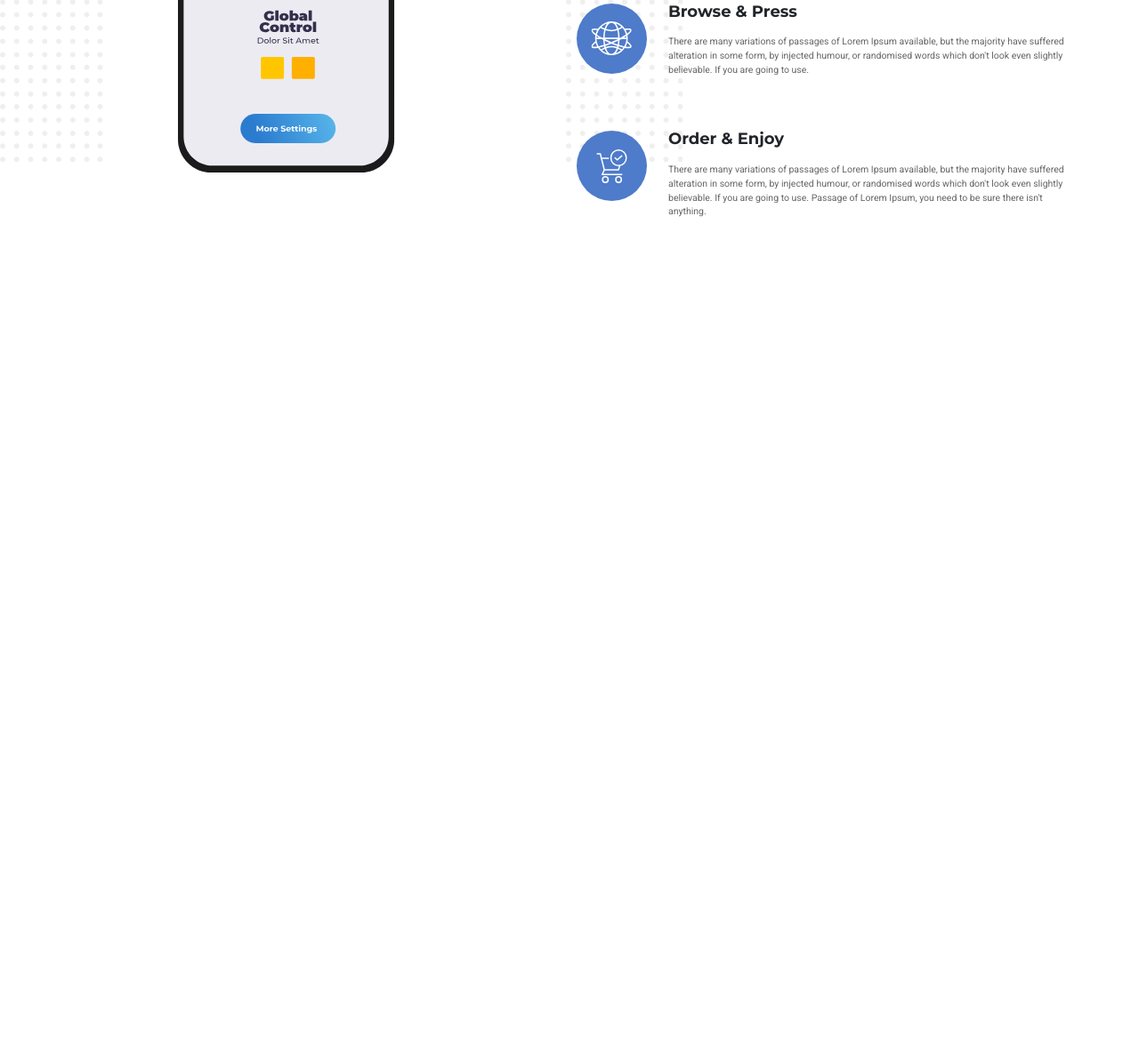
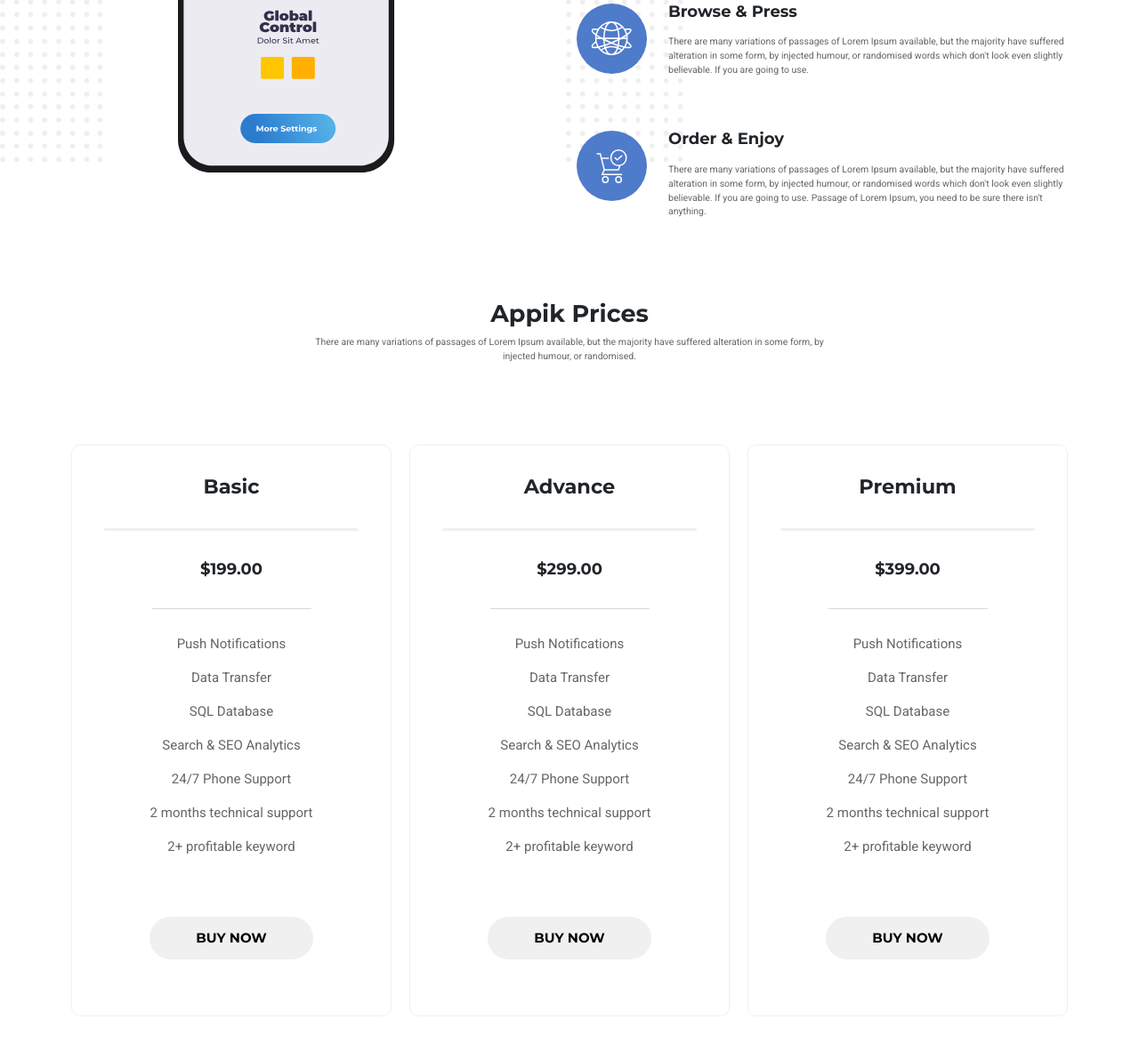
Before and after one commit to Nayeem-XTREME/appik, a Gatsby site: page / in a window 1280 px wide. Shown: the part 1882-3064 px from the top of the page at 89% size. Before the commit the page ends 2219 px from the top, so only its background shows below. Built offline with nearby package versions, Linux system fonts and the light colour scheme; Gatsby itself is replaced by a stand-in of ours.

Commit message:
Migrating to Styled-System (Pricing DONE)

```diff
--- a/src/components/custom/Pricing.js
+++ b/src/components/custom/Pricing.js
@@ -1,6 +1,7 @@
 import React from 'react'
 import styled from 'styled-components'
-import { H2, H3, H4, H5, P, Wrapper, Title, Button } from '../../styles/GlobalStyles'
+import { Box, Flex, Text } from "../../components"
+import { Wrapper, Title, Button } from '../../styles/GlobalStyles'
 import theme from '../../styles/theme'
 
 import { prices } from '../../data/prices'
@@ -9,43 +10,41 @@ export default function Pricing() {
     return (
         <Wrapper>
             <Title>
-                <H2>Appik Prices</H2>
-                <P>There are many variations of passages of Lorem Ipsum available, but the majority have suffered alteration in some form, by injected humour, or randomised.</P>
+                <Text variant="h2">Appik Prices</Text>
+                <Text variant="p">There are many variations of passages of Lorem Ipsum available, but the majority have suffered alteration in some form, by injected humour, or randomised.</Text>
             </Title>
 
-            <div className="row">
-
-                { prices.map( (x, i) => {
+            <Flex flexWrap="wrap">
+                { prices.map( (item, index) => {
                     return (
-                        <div className="col-4" key={i}>
-                            <Card className="card">
+                        <Box width={1/3} key={index} px={10}>
+                            <Card>
                                 <MainTitle>
-                                    <H3>{x.title}</H3>
+                                    <Text variant="h3">{item.title}</Text>
                                 </MainTitle>
 
                                 <SubTitle>
-                                    <H4>{x.price}</H4>
+                                    <Text variant="h4">{item.price}</Text>
                                 </SubTitle>
 
                                 <Ul>
-                                    { x.features.map( (feature, index) => (
-                                        <li key={index}>
-                                            <H5 style={{ fontFamily: `"Roboto", sans-serif`, fontWeight: "400", color: "#666666", lineHeight: "40px" }}>
+                                    { item.features.map( (feature, ind) => (
+                                        <li key={ind}>
+                                            <Text variant="h5" style={{ fontFamily: `"Roboto", sans-serif`, fontWeight: "400", color: "#666666", lineHeight: "30px" }}>
                                                 {feature}
-                                            </H5>
+                                            </Text>
                                         </li>
                                     ) ) }
                                 </Ul>
 
-                                <Button style={{ marginBottom: "83px", marginLeft: "auto", marginRight: "auto" }}>
-                                    <H5>BUY NOW</H5>
+                                <Button style={{ display: 'inline-block', marginBottom: "62.25px", marginRight: "auto", marginLeft: "auto" }}>
+                                    <Text variant="h5">BUY NOW</Text>
                                 </Button>
                             </Card>
-                        </div>
+                        </Box>
                     )
                 } ) }
-
-            </div>
+            </Flex>
         </Wrapper>
     )
 }
@@ -53,44 +52,46 @@ export default function Pricing() {
 const Card = styled.div`
     border: 1px solid ${theme.colors.lightGray};
     border-radius: 10px;
+    padding: auto 10px;
+
+    display: flex;
+    flex-direction: column;
 `
 
 const MainTitle = styled.div`
     text-align: center;
-    margin-top: 44px;
-    padding: 0 72px;
+    margin-top: 33px;
 
     :after {
         content: "";
         display: block;
-        width: 100%;
-        height: 4px;
+        width: 80%;
+        height: 3px;
+        padding: 0 54px;
         background-color: ${theme.colors.lightGray};
         border-radius: 10px;
-        margin: 44px auto 0 auto;
+        margin: 33px auto 0 auto;
     }
 `
 
 const SubTitle = styled.div`
     text-align: center;
-    margin-top: 44px;
-    padding: 0 135px;
+    margin-top: 33px;
 
     :after {
         content: "";
         display: block;
-        width: 100%;
-        height: 1px;
+        width: 50%;
+        height: 0.75px;
         background-color: ${theme.colors.veryLightGray};
         border-radius: 10px;
-        margin: 44px auto 0 auto;
+        margin: 33px auto 0 auto;
     }
 `
 
 const Ul = styled.ul`
     list-style: none;
     text-align: center;
-
-    margin-top: 32px;
-    margin-bottom: 75px;
+    padding: 0;
+    margin: 24px 0 56.25px 0;
 `
--- a/src/pages/index.js
+++ b/src/pages/index.js
@@ -11,7 +11,7 @@ const IndexPage = () => (
     <Cover />
     <Process />
     <HowItWorks />
-    {/* <Pricing /> */}
+    <Pricing />
   </Layout>
 )
 
```
